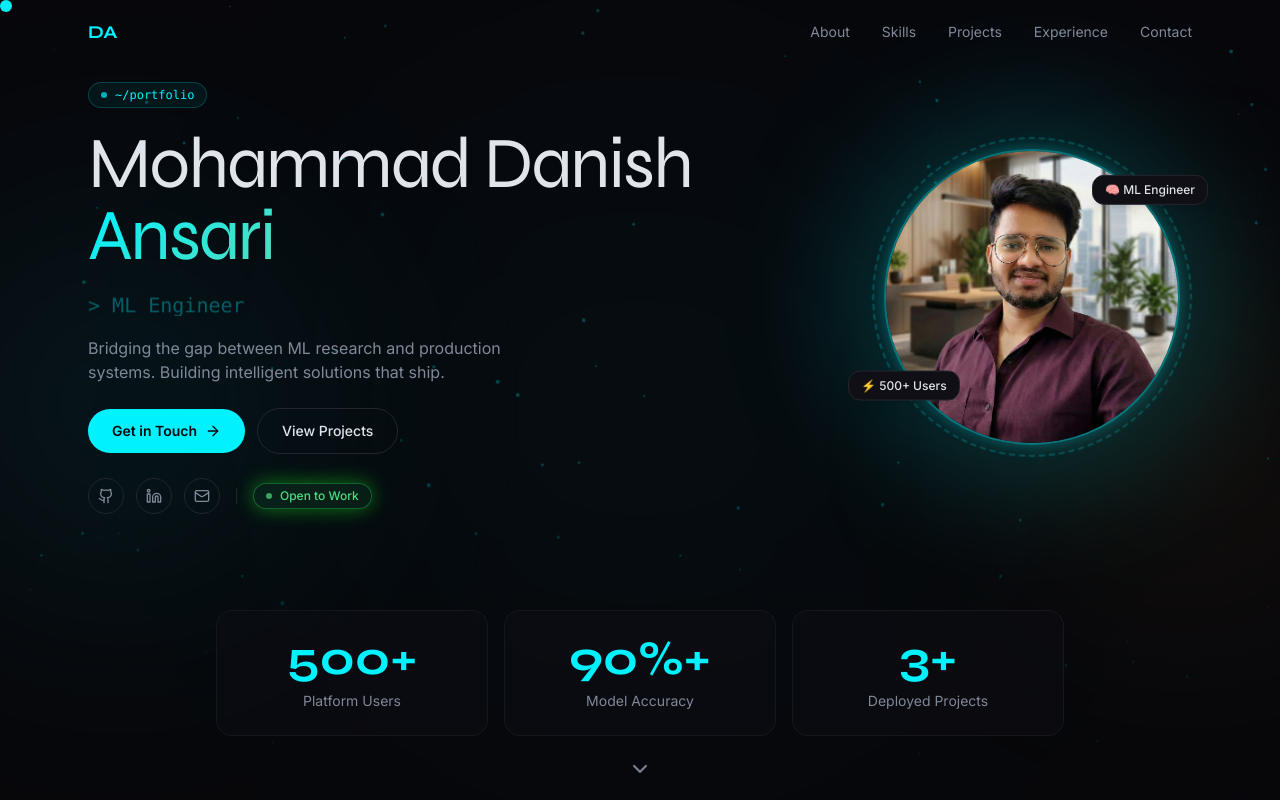
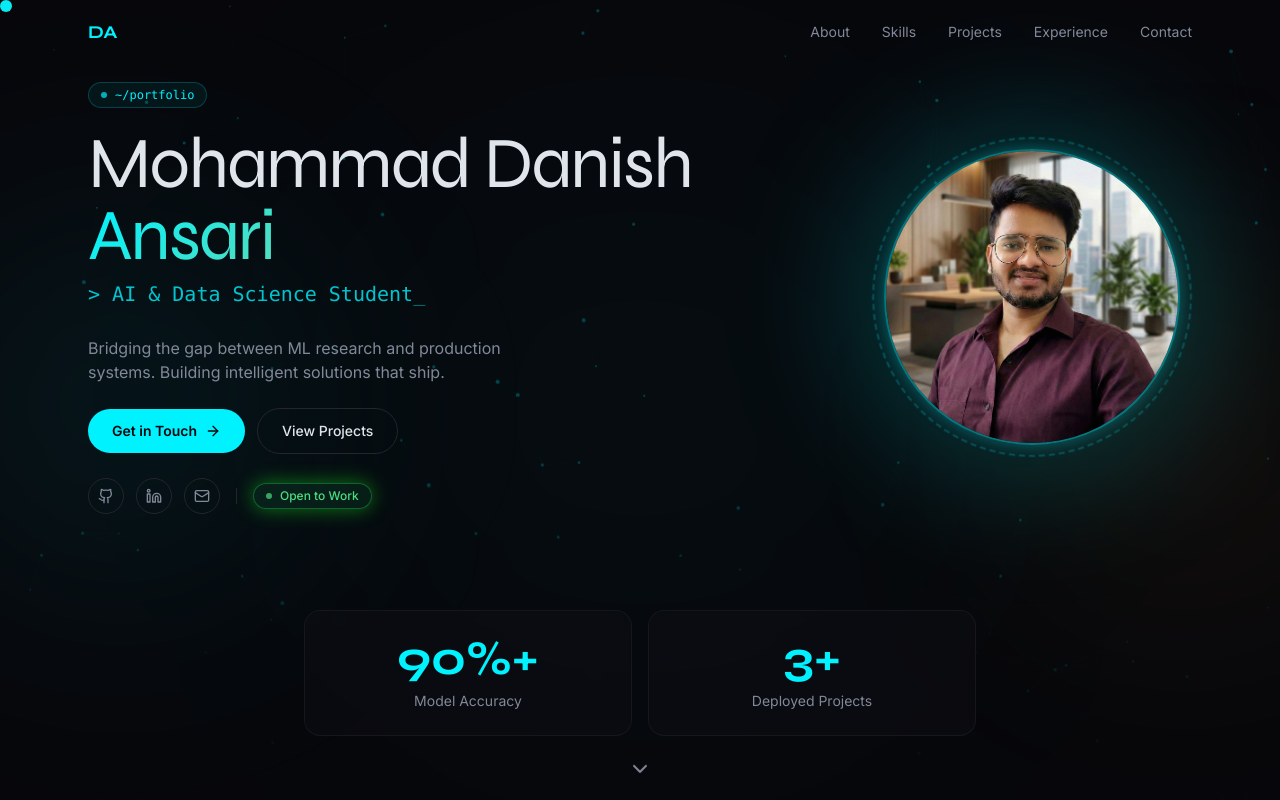
Before and after one commit to danishansari-dev/Portfolio, a React (Vite) app: page / in a window 1280 px wide. Shown: the top 800 px of the page. Built offline with nearby package versions, Linux system fonts and the light colour scheme; the HTML template or start-up script is replaced by a standard one.

Commit message:
Remove ML Engineer and 500+ Users branding from Hero section

```diff
--- a/src/components/HeroSection.tsx
+++ b/src/components/HeroSection.tsx
@@ -7,10 +7,9 @@ import profileImg from "@/assets/profile.jpg";
 
 const firstName = "Mohammad Danish";
 const lastName = "Ansari";
-const roles = ["ML Engineer", "AI & Data Science Student"];
+const roles = ["AI & Data Science Student"];
 
 const stats = [
-  { label: "Platform Users", value: 500, suffix: "+" },
   { label: "Model Accuracy", value: 90, suffix: "%+" },
   { label: "Deployed Projects", value: 3, suffix: "+" },
 ];
@@ -21,6 +20,12 @@ const socialLinks = [
   { icon: <Mail className="w-4 h-4" />, href: "mailto:danishansari.dev@gmail.com", label: "Email" },
 ];
 
+/**
+ * Animated counter component for stats
+ * @param target - The number to count up to
+ * @param suffix - Text to append to the number
+ * @returns JSX Element
+ */
 const Counter = ({ target, suffix }: { target: number; suffix: string }) => {
   const [count, setCount] = useState(0);
   const ref = useRef<HTMLSpanElement>(null);
@@ -220,21 +225,7 @@ const HeroSection = () => {
                 />
               </div>
 
-              {/* Floating badges */}
-              <motion.div
-                className="absolute -right-2 top-8 sm:-right-4 sm:top-10 px-3 py-1.5 rounded-lg bg-card border border-border text-xs font-medium shadow-lg"
-                animate={{ y: [0, -8, 0] }}
-                transition={{ duration: 3, repeat: Infinity, ease: "easeInOut" }}
-              >
-                <span className="text-primary">🧠</span> ML Engineer
-              </motion.div>
-              <motion.div
-                className="absolute -left-2 bottom-12 sm:-left-6 sm:bottom-16 px-3 py-1.5 rounded-lg bg-card border border-border text-xs font-medium shadow-lg"
-                animate={{ y: [0, 8, 0] }}
-                transition={{ duration: 3.5, repeat: Infinity, ease: "easeInOut", delay: 1 }}
-              >
-                <span className="text-secondary">⚡</span> 500+ Users
-              </motion.div>
+              {/* Floating badges removed as per user request */}
             </div>
           </motion.div>
         </div>
@@ -243,7 +234,7 @@ const HeroSection = () => {
       {/* Stats bar */}
       <div className="relative z-10 w-full max-w-4xl mx-auto px-4 sm:px-6 mt-16 sm:mt-24 mb-20">
         <ScrollReveal>
-          <div className="grid grid-cols-3 gap-3 sm:gap-4">
+          <div className="grid grid-cols-2 sm:grid-cols-2 gap-3 sm:gap-4 max-w-2xl mx-auto">
             {stats.map((s, i) => (
               <div key={s.label} className="text-center p-4 sm:p-6 rounded-2xl bg-card/50 border border-border/50 backdrop-blur-sm">
                 <Counter target={s.value} suffix={s.suffix} />
```
